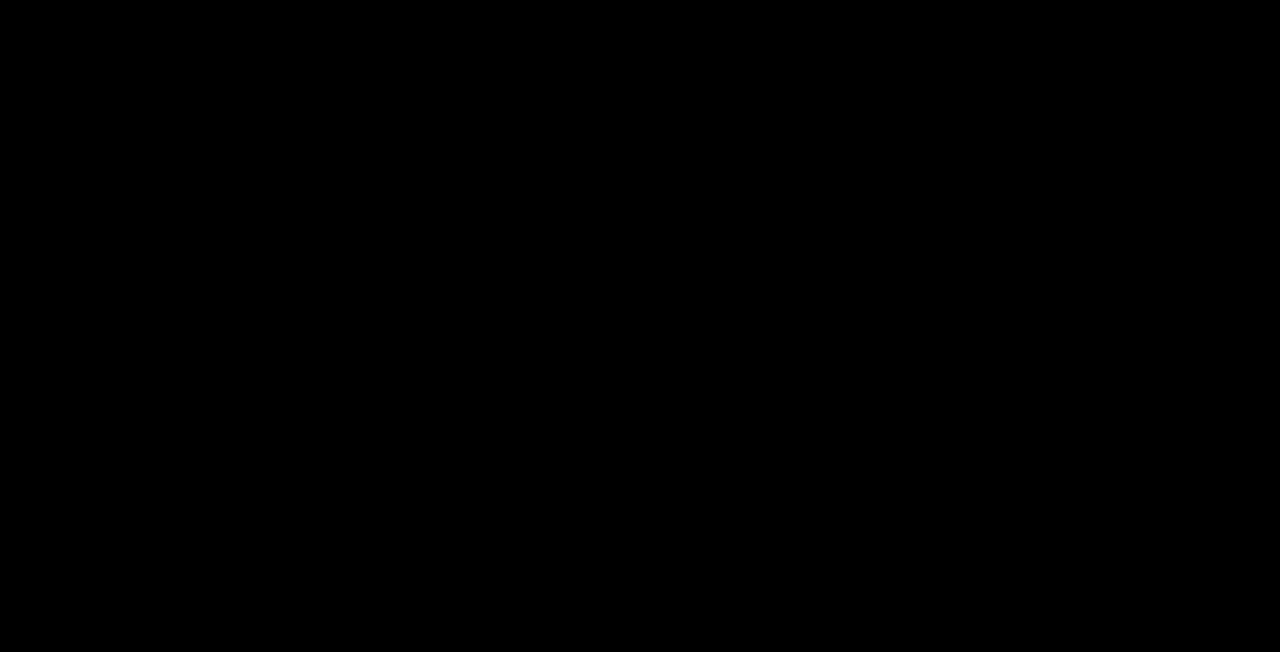
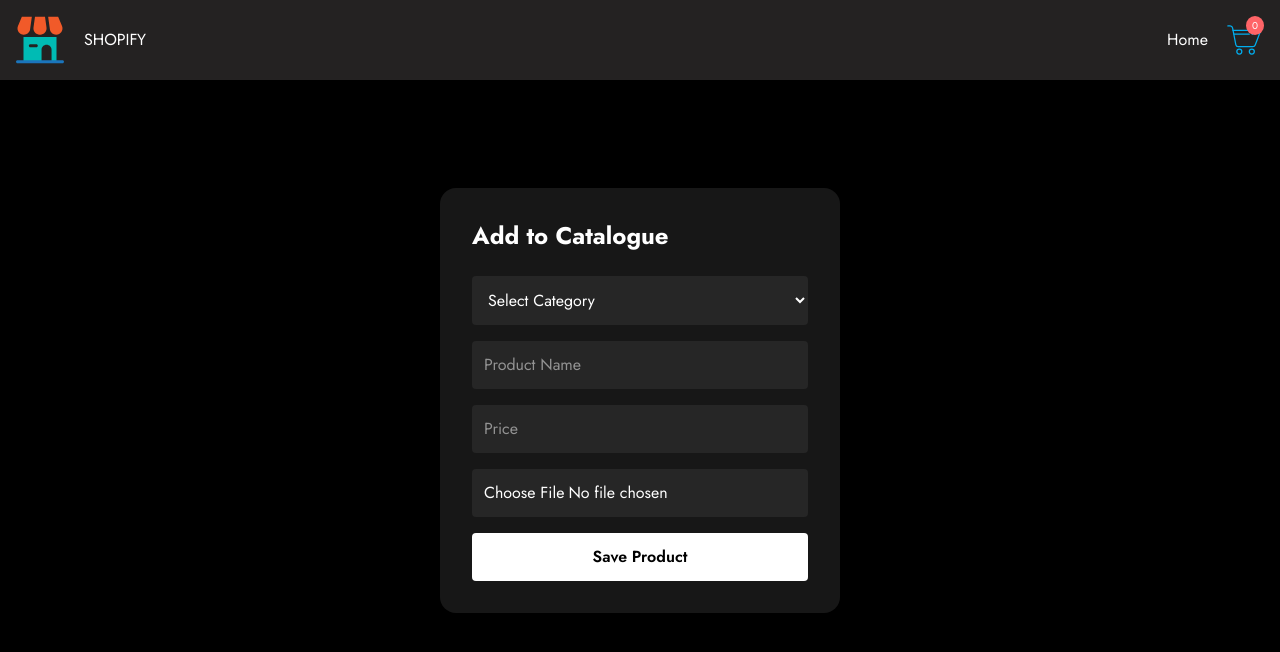
Before and after one commit to MAYOR-001-star/LH-REDUX, a React (Vite) app: page /catalogue in a window 1280 px wide. Before the commit this address had no page. Shown: the top 652 px of the page. Built offline with nearby package versions, Linux system fonts and the light colour scheme.

Commit message:
created the seller files and components and edited index.html file

```diff
--- a/index.html
+++ b/index.html
@@ -4,7 +4,7 @@
     <meta charset="UTF-8" />
     <link rel="icon" type="image/svg+xml" href="/logo.svg" />
     <meta name="viewport" content="width=device-width, initial-scale=1.0" />
-    <title>LH</title>
+    <title>SHOPIFY</title>
   </head>
   <body>
     <div id="root"></div>
--- a/src/App.jsx
+++ b/src/App.jsx
@@ -3,8 +3,10 @@ import { Routes, Route } from "react-router-dom";
 import Layout from "./Layout";
 import Home from "./pages/Home";
 import Cart from "./pages/Cart";
-import Payment from "./pages/Payment"
+import Payment from "./pages/Payment";
 import Authentication from "./auth/Authentication";
+import Catalogue from "./auth/Catalogue";
+import SellerProducts from "./pages/SellerProducts";
 
 const App = () => {
   return (
@@ -12,6 +14,8 @@ const App = () => {
       <Route path="/" element={<Layout />}>
         <Route index element={<Home />} />
         <Route path="auth" element={<Authentication />} />
+        <Route path="catalogue" element={<Catalogue />} />
+        <Route path="seller-catalogue" element={<SellerProducts />} />
         <Route path="cart" element={<Cart />} />
         <Route path="payment" element={<Payment />} />
       </Route>
--- a/src/auth/Authentication.jsx
+++ b/src/auth/Authentication.jsx
@@ -14,17 +14,31 @@ export default function Auth() {
   const { register, handleSubmit, formState: { errors } } = form;
 
   const onSubmit = (data) => {
-    console.log(isLogin ? "Login Data:" : "Register Data:", data);
+    if (isLogin) {
+      console.log("Login Data:", data);
+      if (data.role === "seller") {
+        window.location.href = "/seller/dashboard"; // seller products page
+      } else {
+        window.location.href = "/buyer/home"; // buyer landing page
+      }
+    } else {
+      console.log("Register Data:", data);
+      if (data.role === "seller") {
+        window.location.href = "/seller/add-products";
+      } else {
+        window.location.href = "/buyer/home";
+      }
+    }
   };
 
   const handleSocialLogin = (provider) => {
     console.log(`Logging in with ${provider}`);
+    window.location.href = "/buyer/home";
   };
 
   return (
-    <div className="flex items-center justify-center min-h-screen bg-black text-white">
+    <div className="flex items-center justify-center min-h-screen bg-black text-white py-[10rem]">
       <div className="bg-neutral-900 p-8 rounded-2xl shadow-lg w-[400px] relative">
-
         <div className="flex justify-between items-center mb-6">
           <h2 className="text-2xl font-bold">{isLogin ? "Login" : "Register"}</h2>
           <button
@@ -82,6 +96,16 @@ export default function Auth() {
               />
               {errors.password && <p className="text-red-500 text-sm">{errors.password.message}</p>}
             </div>
+            <div>
+              <select
+                {...register("role")}
+                className="w-full p-3 rounded bg-neutral-800 outline-none"
+              >
+                <option value="buyer">Buyer</option>
+                <option value="seller">Seller</option>
+              </select>
+              {errors.role && <p className="text-red-500 text-sm">{errors.role.message}</p>}
+            </div>
             <button
               type="submit"
               className="w-full bg-white text-black font-semibold p-3 rounded hover:bg-gray-200"
@@ -129,6 +153,16 @@ export default function Auth() {
                 <p className="text-red-500 text-sm">{errors.confirmPassword.message}</p>
               )}
             </div>
+            <div>
+              <select
+                {...register("role")}
+                className="w-full p-3 rounded bg-neutral-800 outline-none"
+              >
+                <option value="buyer">Buyer</option>
+                <option value="seller">Seller</option>
+              </select>
+              {errors.role && <p className="text-red-500 text-sm">{errors.role.message}</p>}
+            </div>
             <button
               type="submit"
               className="w-full bg-white text-black font-semibold p-3 rounded hover:bg-gray-200"
--- /dev/null
+++ b/src/auth/Catalogue.jsx
@@ -0,0 +1,96 @@
+import React from "react";
+import { useForm } from "react-hook-form";
+import { zodResolver } from "@hookform/resolvers/zod";
+import { productSchema } from "../utils/validator";
+
+export default function SellerForm() {
+  const {
+    register,
+    handleSubmit,
+    formState: { errors },
+    reset,
+  } = useForm({
+    resolver: zodResolver(productSchema),
+  });
+
+  const onSubmit = (data) => {
+    const productData = {
+      ...data,
+      image: URL.createObjectURL(data.image[0]),
+    };
+    console.log("Product Submitted:", productData);
+
+    reset();
+  };
+
+  return (
+    <div className="flex items-center justify-center min-h-screen bg-black text-white">
+      <div className="bg-neutral-900 p-8 rounded-2xl shadow-lg w-[400px]">
+        <h2 className="text-2xl font-bold mb-6">Add to Catalogue</h2>
+        <form onSubmit={handleSubmit(onSubmit)} className="space-y-4">
+          <div>
+            <select
+              {...register("category")}
+              className="w-full p-3 rounded bg-neutral-800 outline-none"
+              defaultValue=""
+            >
+              <option value="" disabled>
+                Select Category
+              </option>
+              <option value="beauty">Beauty</option>
+              <option value="fragrances">Fragrances</option>
+              <option value="furniture">Furniture</option>
+              <option value="groceries">Groceries</option>
+            </select>
+            {errors.category && (
+              <p className="text-red-500 text-sm">{errors.category.message}</p>
+            )}
+          </div>
+
+          <div>
+            <input
+              type="text"
+              placeholder="Product Name"
+              {...register("name")}
+              className="w-full p-3 rounded bg-neutral-800 outline-none"
+            />
+            {errors.name && (
+              <p className="text-red-500 text-sm">{errors.name.message}</p>
+            )}
+          </div>
+
+          <div>
+            <input
+              type="number"
+              placeholder="Price"
+              {...register("price")}
+              className="w-full p-3 rounded bg-neutral-800 outline-none"
+            />
+            {errors.price && (
+              <p className="text-red-500 text-sm">{errors.price.message}</p>
+            )}
+          </div>
+
+          <div>
+            <input
+              type="file"
+              accept="image/*"
+              {...register("image")}
+              className="w-full p-3 rounded bg-neutral-800 outline-none"
+            />
+            {errors.image && (
+              <p className="text-red-500 text-sm">{errors.image.message}</p>
+            )}
+          </div>
+
+          <button
+            type="submit"
+            className="w-full bg-white text-black font-semibold p-3 rounded hover:bg-gray-200"
+          >
+            Save Product
+          </button>
+        </form>
+      </div>
+    </div>
+  );
+}
--- a/src/components/Navbar.jsx
+++ b/src/components/Navbar.jsx
@@ -3,11 +3,12 @@ import { useSelector } from "react-redux";
 import { Link } from "react-router-dom";
 
 const Navbar = () => {
-  const cartItems = useSelector((store)=>store.cart.amount)
+  const cartItems = useSelector((store) => store.cart.amount);
   return (
     <nav className="bg-[#242222] p-4 flex justify-between items-center fixed z-20 w-full">
-      <Link to="/">
+      <Link to="/" className="flex justify-between items-center">
         <img src="/logo.svg" alt="company-logo" className="w-[3rem]" />
+        <span className="ml-5 text-white">SHOPIFY</span>
       </Link>
       <div className="flex justify-between gap-4 items-center">
         <Link to="/" className="text-white">
--- /dev/null
+++ b/src/pages/SellerProducts.jsx
@@ -0,0 +1,7 @@
+import React from "react";
+
+const SellerProducts = () => {
+  return <div className="pt-32 text-white">hello</div>;
+};
+
+export default SellerProducts;
--- a/src/utils/validator.jsx
+++ b/src/utils/validator.jsx
@@ -5,12 +5,28 @@ export const loginSchema = z.object({
   password: z.string().min(6, "Password must be at least 6 characters"),
 });
 
-export const registerSchema = z.object({
-  name: z.string().min(2, "Name is required"),
-  email: z.string().email("Invalid email address"),
-  password: z.string().min(6, "Password must be at least 6 characters"),
-  confirmPassword: z.string(),
-}).refine((data) => data.password === data.confirmPassword, {
-  message: "Passwords do not match",
-  path: ["confirmPassword"],
+export const registerSchema = z
+  .object({
+    name: z.string().min(2, "Full name is required"),
+    email: z.string().email("Invalid email address"),
+    password: z.string().min(6, "Password must be at least 6 characters"),
+    confirmPassword: z.string(),
+    role: z.enum(["buyer", "seller"], {
+      required_error: "Please select a role",
+    }),
+  })
+  .refine((data) => data.password === data.confirmPassword, {
+    message: "Passwords do not match",
+    path: ["confirmPassword"],
+  });
+
+export const productSchema = z.object({
+  category: z.enum(["beauty", "fragrances", "furniture", "groceries"], {
+    required_error: "Category is required",
+  }),
+  name: z.string().min(2, "Product name is too short"),
+  price: z.coerce.number().positive("Price must be greater than 0"),
+  image: z
+    .any()
+    .refine((file) => file?.length === 1, "Image is required"),
 });
```
